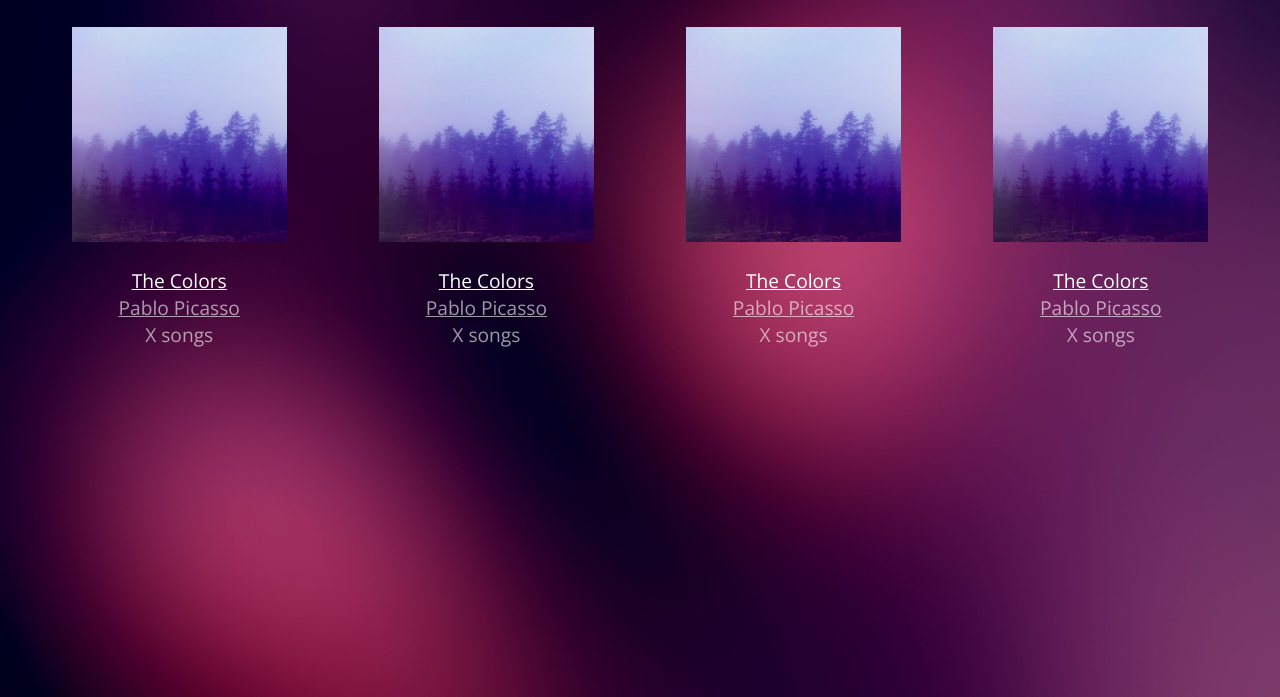
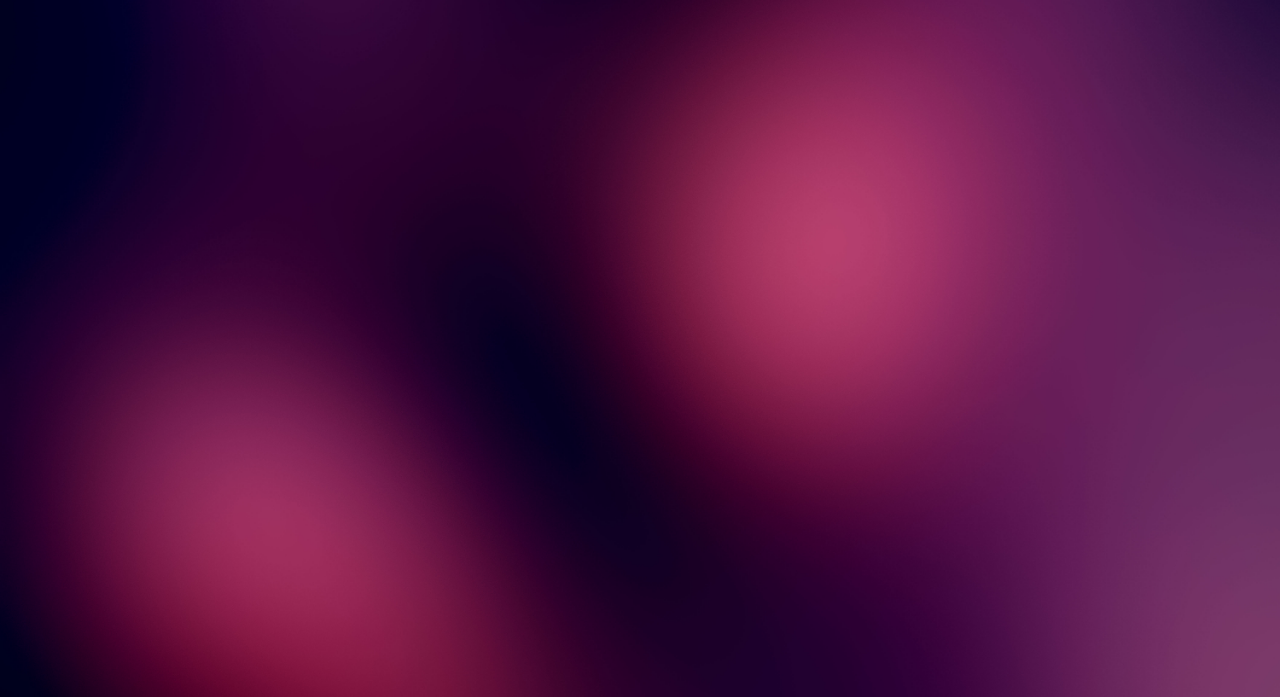
Before and after one commit to laciewils/bloc-jams, a plain HTML site: page collection.html in a window 1280 px wide. Shown: the part 111-808 px from the top of the page. Drawn offline with nearby package versions, Linux system fonts and the light colour scheme.

Commit message:
Checkpoint 23 collection view: completed

```diff
--- a/collection.html
+++ b/collection.html
@@ -19,58 +19,8 @@
              </div>
          </nav>
          <section class="album-covers container clearfix">
-         <div class="collection-album-container column fourth">
-             <img src="assets/images/album_covers/01.png"/>
-             <div class="collection-album-info caption">
-                 <p>
-                     <a class="album-name" href="album.html">The Colors</a>
-                     <br/>
-                     <a href="album.html">Pablo Picasso</a>
-                     <br/>
-                     X songs
-                     <br/>
-                 </p>
-             </div>
-         </div>
-         <div class="collection-album-container column fourth">
-             <img src="assets/images/album_covers/01.png"/>
-             <div class="collection-album-info caption">
-                 <p>
-                     <a class="album-name" href="#">The Colors</a>
-                     <br/>
-                     <a href="#">Pablo Picasso</a>
-                     <br/>
-                     X songs
-                     <br/>
-                 </p>
-             </div>
-         </div>
-         <div class="collection-album-container column fourth">
-             <img src="assets/images/album_covers/01.png"/>
-             <div class="collection-album-info caption">
-                 <p>
-                     <a class="album-name" href="#">The Colors</a>
-                     <br/>
-                     <a href="#">Pablo Picasso</a>
-                     <br/>
-                     X songs
-                     <br/>
-                 </p>
-             </div>
-         </div>
-         <div class="collection-album-container column fourth">
-             <img src="assets/images/album_covers/01.png"/>
-             <div class="collection-album-info caption">
-                 <p>
-                     <a class="album-name" href="#">The Colors</a>
-                     <br/>
-                     <a href="#">Pablo Picasso</a>
-                     <br/>
-                     X songs
-                     <br/>
-                 </p>
-             </div>
-         </div>
-     </section>
+
+         </section>
+     <script src="scripts/collection.js"></script>
      </body>
  </html>
```
